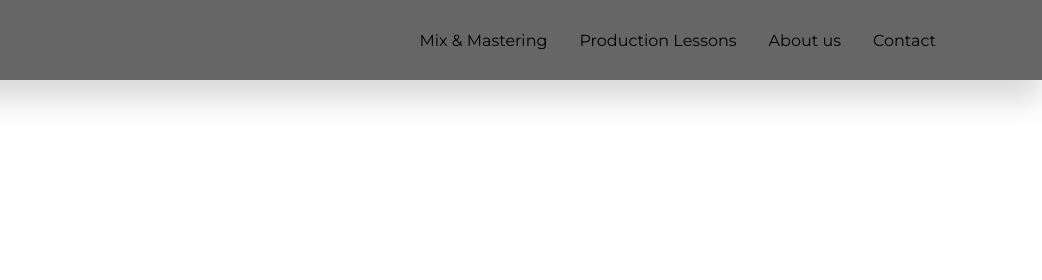
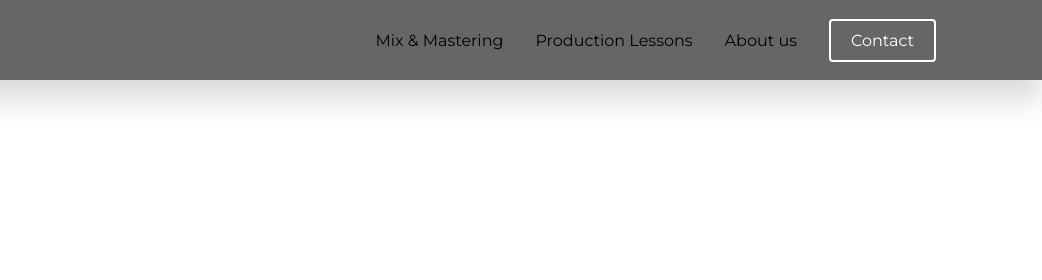
Before and after one commit to maguialiaga/Rummel, a Gatsby site: page / in a window 1280 px wide. Shown: the top 280 px of the page, 238-1280 px from the left. Built offline with nearby package versions, Linux system fonts and the light colour scheme; Gatsby itself is replaced by a stand-in of ours.

Commit message:
navbar ready

```diff
--- a/src/components/Navbar.js
+++ b/src/components/Navbar.js
@@ -3,6 +3,7 @@ import React, { useEffect, useState } from "react";
 // import { useLocation } from "react-router-dom";
 import logo from "../assets/logo-rummel.png";
 import data from "../data/NavBarData";
+import { Button } from "../globalStyles";
 import {
   Nav,
   NavbarContainer,
@@ -20,19 +21,9 @@ export default function Navbar() {
   const [click, setClick] = useState(false);
   const [scroll, setScroll] = useState(false);
 
-  // const location = useLocation();
-
   const handleClick = () => {
     setClick(!click);
   };
-
-  // const scrollTo = (id) => {
-  //   const element = document.getElementById(id);
-
-  //   element.scrollIntoView({
-  //     behavior: "smooth",
-  //   });
-  // };
 
   const closeMobileMenu = () => {
     setClick(false);
@@ -67,6 +58,11 @@ export default function Navbar() {
                   <NavLinks to={el.to}>{el.text}</NavLinks>
                 </NavItem>
               ))}
+              <NavItem key={"contact"}>
+                <NavLinks to="/contact">
+                  <Button>Contact</Button>
+                </NavLinks>
+              </NavItem>
             </NavMenu>
           </NavbarContainer>
         </Nav>
--- a/src/data/NavBarData.js
+++ b/src/data/NavBarData.js
@@ -13,10 +13,10 @@ const data = [
     text: "About us",
     id: "about",
   },
-  {
-    to: "/contact",
-    text: "Contact",
-  },
+  // {
+  //   to: "/contact",
+  //   text: "Contact",
+  // },
 ];
 
 export default data;
--- a/src/globalStyles.js
+++ b/src/globalStyles.js
@@ -20,6 +20,26 @@ export const Container = styled.div`
   }
 `;
 
+export const Button = styled.button`
+  border-radius: 4px;
+  background: none;
+  white-space: nowrap;
+  padding: 10px 20px;
+  font-size: 16px;
+  color: #fff;
+  outline: none;
+  border: 2px solid #fff;
+  cursor: pointer;
+  overflow: hidden;
+  position: relative;
+
+  &:hover {
+    transition: 0.3s ease;
+    background-color: #fff;
+    color: black;
+  }
+`;
+
 export default GlobalStyle;
 
 // body{
```
Also changed, not shown: favicon.ico (added), static/favicon.ico.
